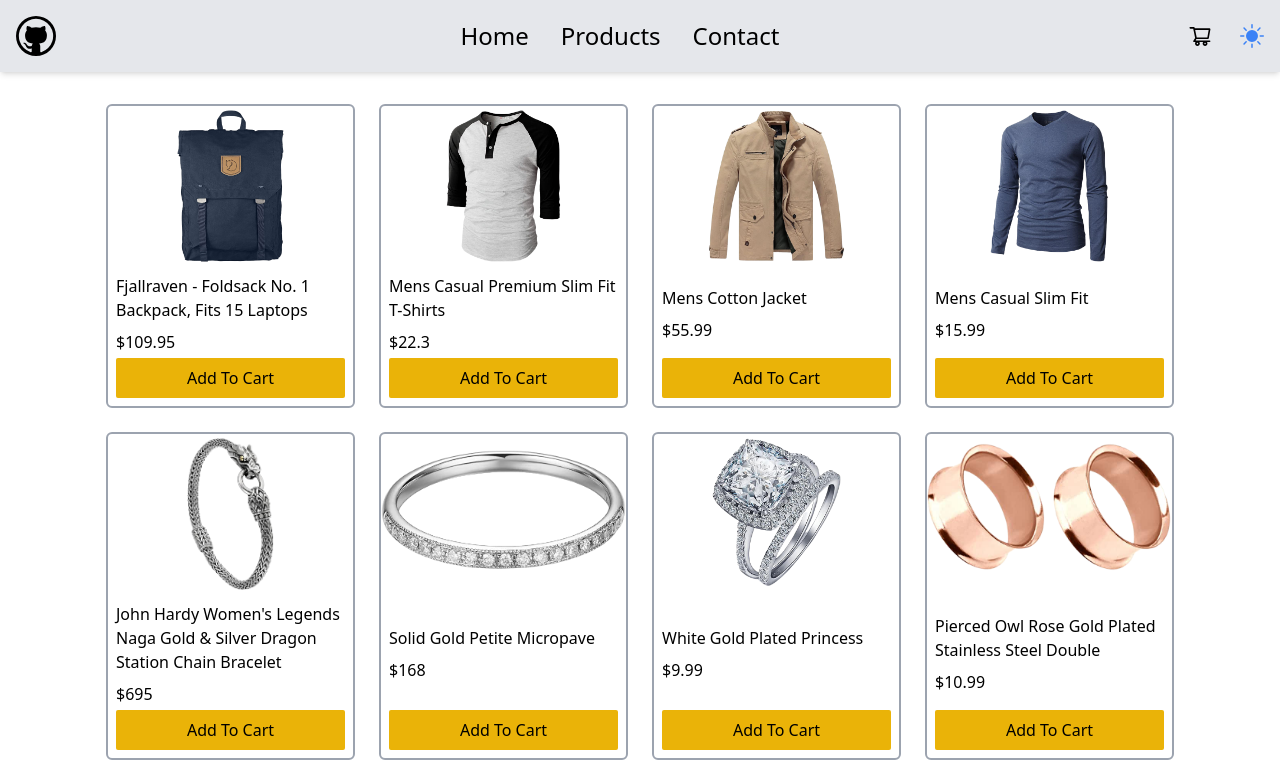
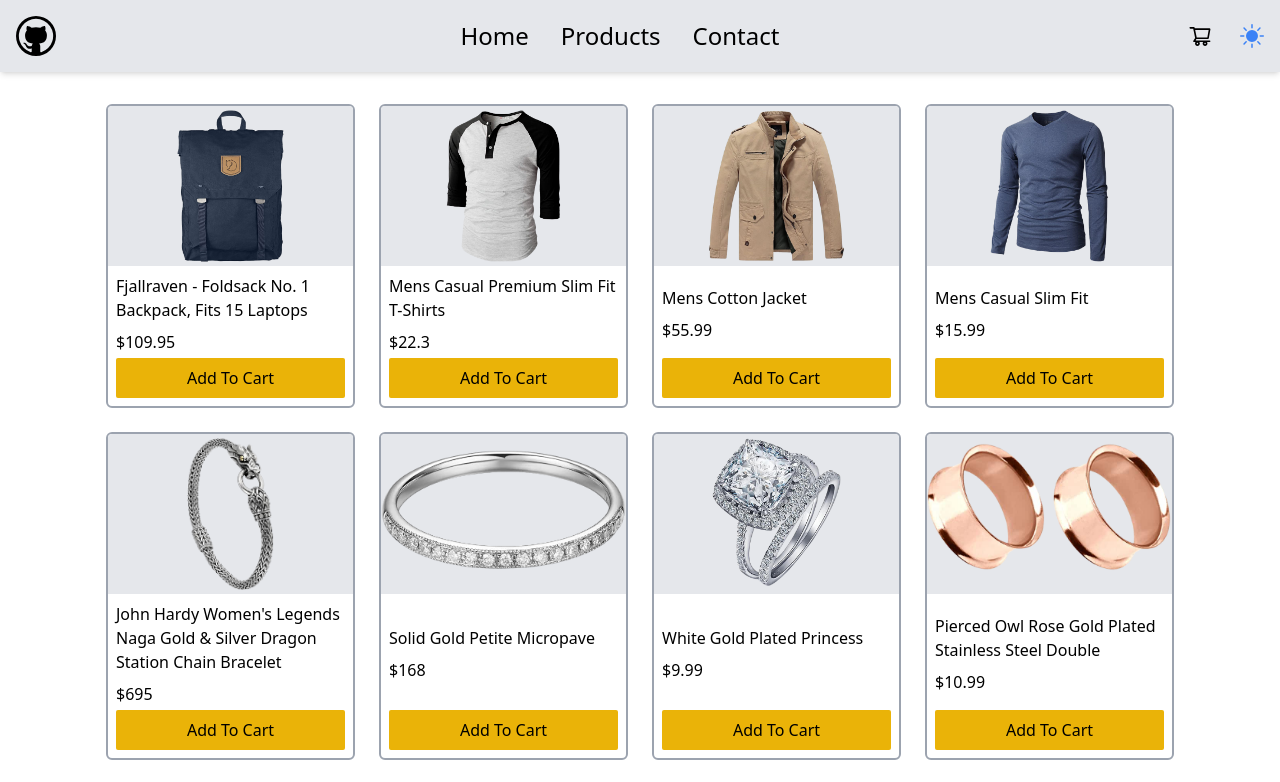
Before and after one commit to Complexlity/eCommerce-site, a React (Vite) app: page /products in a window 1280 px wide. Shown: the top 782 px of the page. Built offline with nearby package versions, Linux system fonts and the light colour scheme.

Commit message:
Add dark mode to cart

```diff
--- a/src/components/Card.tsx
+++ b/src/components/Card.tsx
@@ -6,7 +6,7 @@
   const { title: name, id, image, price: price } = props;
   return (
     <div className="grid overflow-hidden rounded-md border-2 border-gray-400 dark:text-gray-200">
-      <div className=" h-[10rem] py-1 dark:bg-gray-400">
+      <div className=" h-[10rem] bg-gray-200 py-1 dark:bg-gray-400">
         <img
           className="mx-auto h-full object-contain"
           src={`./src/assets/${image}`}
--- a/src/components/Cart.tsx
+++ b/src/components/Cart.tsx
@@ -28,7 +28,7 @@
       {overlay && (
         <div className="z-2 fixed inset-0  min-h-screen">
           <div className=" min-h- absolute inset-0 w-full bg-gray-800 opacity-[80%]"></div>
-          <div className=" absolute top-0 right-0 h-full w-[80%] max-w-[400px] bg-white opacity-[100%] md:w-[60%]">
+          <div className=" absolute top-0 right-0 h-full w-[80%] max-w-[400px] bg-white opacity-[100%] dark:bg-gray-600 dark:text-gray-100 md:w-[60%]">
             <div
               className="absolute left-4 top-4"
               onClick={() => dispatch(toggleOverlay())}
```
